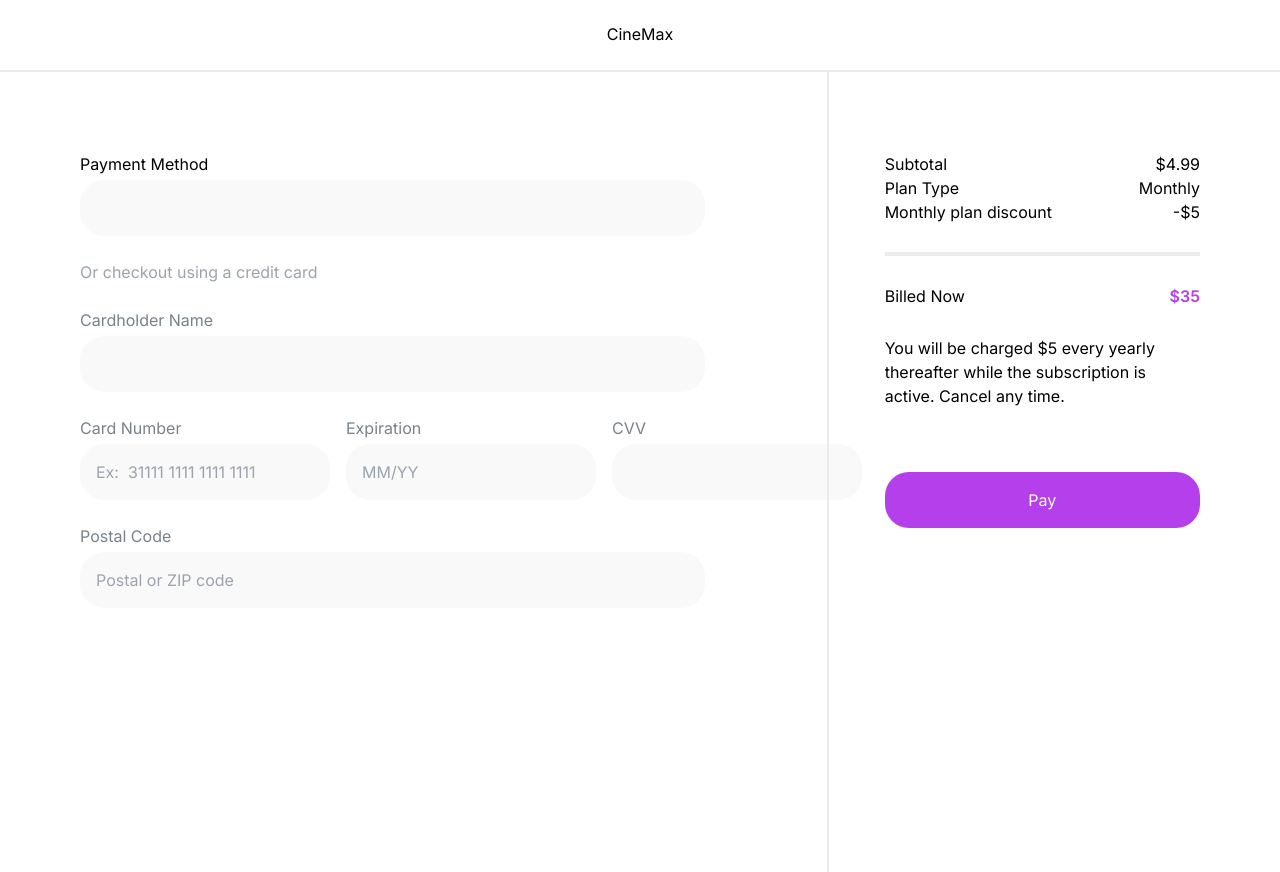
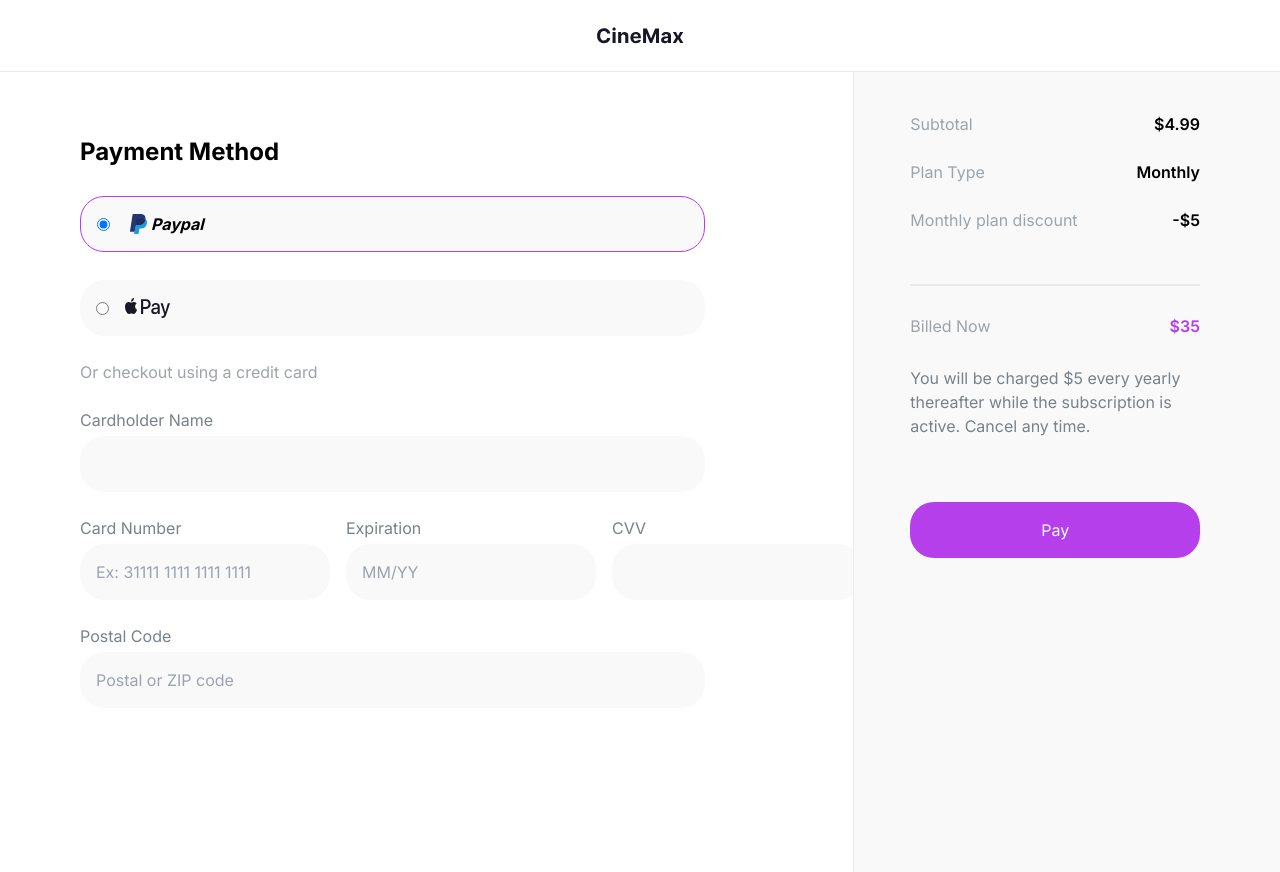
Before and after one commit to reeyhanyilmaz/Movie, a Next.js app: page /payment in a window 1280 px wide. Built offline with nearby package versions, Linux system fonts and the light colour scheme.

Commit message:
payment page styles

```diff
--- a/src/app/payment/page.js
+++ b/src/app/payment/page.js
@@ -2,6 +2,8 @@
 import React from "react";
 import InputMask from "react-input-mask";
 import { useForm } from "react-hook-form";
+import Image from "next/image";
+// import "../globals.css"
 
 function Payment() {
   const {
@@ -17,21 +19,27 @@ function Payment() {
 
   return (
     <div className="min-h-screen">
-      <nav className="text-center h-[72px] pt-[22px] border-b-2 border-[#E9EBED]">CineMax</nav>
+      <nav className="flex justify-center items-center h-[72px] border-b border-ligthModeBorderColor">
+        <Image src="/light_mode_CineMax.svg" width={87} height={28} />
+      </nav>
       <form onSubmit={handleSubmit(onSubmit)}>
-        <div className="flex flex-row justify-evenly px-20">
-          <div className="w-8/12 flex flex-col py-20">
-            <h2>Payment Method</h2>{" "}
-            <input
-              className="bg-[#F9F9F9] h-14 border-1 rounded-3xl max-w-[625px] mt-1 py-2 pl-4 focus-visible:outline-none "
-              type="text"
-            />
+        <div className="flex flex-row justify-evenly">
+          <div className="w-8/12 flex flex-col py-16 px-20">
+            <p className="text-2xl font-bold mb-6">Payment Method</p>
+            <div className="flex items-center gap-1 text-base font-bold italic bg-inputBackgroundColor h-14 border border-pinkColor rounded-3xl max-w-[625px] mt-1 mb-6 py-2 pl-4">
+              <input className="checkmark mr-4" type="radio" checked />
+              <Image src="/payment/paypal.svg" width={17} height={20} mr-2 /> Paypal
+            </div>
+            <div className="flex items-center bg-inputBackgroundColor h-14 rounded-3xl max-w-[625px] mt-1 py-2 pl-4">
+              <input className="mr-4" type="radio" />
+              <Image src="/payment/apple_pay.svg" width={45} height={20} />
+            </div>
             <p className="text-lightGrayTextColor mt-6">Or checkout using a credit card</p>
             <div className="flex flex-col mt-6">
               <label className="text-grayTextColor">Cardholder Name</label>
               <input
-                className={`bg-[#F9F9F9] h-14 rounded-3xl max-w-[625px] mt-1 py-2 pl-4 focus-visible:outline-none ${
-                  errors.cardholdername ? "border-red-500" : ""
+                className={`bg-inputBackgroundColor h-14 rounded-3xl max-w-[625px] mt-1 py-2 pl-4 focus-visible:outline-none ${
+                  errors.cardholdername ? "border border-red-500" : ""
                 }`}
                 type="text"
                 {...register("cardholdername", {
@@ -52,9 +60,11 @@ function Payment() {
                 <InputMask
                   mask="9999 9999 9999 9999"
                   maskChar=" "
-                  className="bg-[#F9F9F9] h-14 border-1 rounded-3xl mt-1 py-2 pl-4 focus-visible:outline-none"
+                  className={`bg-inputBackgroundColor h-14 rounded-3xl max-w-[625px] mt-1 py-2 pl-4 focus-visible:outline-none ${
+                    errors.cardnumber ? "border border-red-500" : ""
+                  }`}
                   type="text"
-                  placeholder="Ex:  31111 1111 1111 1111"
+                  placeholder="Ex: 31111 1111 1111 1111"
                   {...register("cardnumber", {
                     required: "Card number is required",
                     pattern: {
@@ -71,13 +81,15 @@ function Payment() {
                 <InputMask
                   mask="99/99"
                   maskChar=""
-                  className="bg-[#F9F9F9] h-14 border-1 rounded-3xl mt-1 py-2 pl-4 focus-visible:outline-none"
+                  className={`bg-inputBackgroundColor h-14 rounded-3xl max-w-[625px] mt-1 py-2 pl-4 focus-visible:outline-none ${
+                    errors.expiration ? "border border-red-500" : ""
+                  }`}
                   type="text"
                   placeholder="MM/YY"
                   {...register("expiration", {
                     required: "Expiration is required",
                     pattern: {
-                      value: /^(0[1-9]|1[0-1])\/(2[4-9]|1[3-9]\d|\d{3,})$/,
+                      value: /^(0[1-9]|1[0-1])\/(202[0-2]|20[0-2]\d|\d{3,})$/,
                       message: "Please enter a date after 11/23",
                     },
                   })}
@@ -90,7 +102,9 @@ function Payment() {
               <div className="flex flex-col">
                 <label className="text-grayTextColor">CVV</label>
                 <input
-                  className="bg-[#F9F9F9] h-14 border-1 rounded-3xl mt-1 py-2 pl-4 focus-visible:outline-none"
+                  className={`bg-inputBackgroundColor h-14 rounded-3xl max-w-[625px] mt-1 py-2 pl-4 focus-visible:outline-none ${
+                    errors.cvv ? "border border-red-500" : ""
+                  }`}
                   type="number"
                   {...register("cvv", {
                     required: "CVV is required",
@@ -106,7 +120,9 @@ function Payment() {
             <div className="flex flex-col mt-6">
               <label className="text-grayTextColor">Postal Code</label>
               <input
-                className="bg-[#F9F9F9] h-14 border-1 rounded-3xl max-w-[625px] mt-1 py-2 pl-4 focus-visible:outline-none"
+                className={`bg-inputBackgroundColor h-14 rounded-3xl max-w-[625px] mt-1 py-2 pl-4 focus-visible:outline-none ${
+                  errors.postalcode ? "border border-red-500" : ""
+                }`}
                 type="text"
                 placeholder="Postal or ZIP code"
                 {...register("postalcode", {
@@ -117,30 +133,28 @@ function Payment() {
                   },
                 })}
               />
-              {errors.postalcode ? (
-                <p className="text-rose-600 text-sm mt-1">{errors.postalcode.message}</p>
-              ) : null}
+              {errors.postalcode ? <p className="text-rose-600 text-sm mt-1">{errors.postalcode.message}</p> : null}
             </div>
           </div>
-          <div className="w-4/12 flex flex-col h-screen border-l-2 border-[#E9EBED] pl-14 py-20">
-            <div className="flex flex-row justify-between">
-              <p>Subtotal</p>
-              <p>$4.99</p>
+          <div className="w-4/12 flex flex-col h-screen border-l border-ligthModeBorderColor bg-inputBackgroundColor pl-14 py-10 pr-20">
+            <div className="flex flex-row justify-between mb-6">
+              <p className="text-lightGrayTextColor text-base">Subtotal</p>
+              <p className="font-semibold">$4.99</p>
             </div>
-            <div className="flex flex-row justify-between">
-              <p>Plan Type</p>
-              <p>Monthly</p>
+            <div className="flex flex-row justify-between mb-6">
+              <p className="text-lightGrayTextColor text-base">Plan Type</p>
+              <p className="font-semibold">Monthly</p>
             </div>
-            <div className="flex flex-row justify-between">
-              <p>Monthly plan discount</p>
-              <p>-$5</p>
+            <div className="flex flex-row justify-between mb-6">
+              <p className="text-lightGrayTextColor text-base">Monthly plan discount</p>
+              <p className="font-semibold">-$5</p>
             </div>
-            <div className="border-2 border-[#E9EBED] my-7"></div>
+            <div className="border border-ligthModeBorderColor my-7"></div>
             <div className="flex flex-row justify-between justify-between mb-7">
-              <p>Billed Now</p>
+              <p className="text-lightGrayTextColor text-base">Billed Now</p>
               <p className="text-[#B43FEB] font-semibold">$35</p>
             </div>
-            <p className="mb-16">
+            <p className="mb-16 text-grayTextColor">
               You will be charged $5 every yearly thereafter while the subscription is active. Cancel any time.
             </p>
             <button className="bg-[#B43FEB] py-4 px-10  rounded-3xl text-white" type="submit">
```
